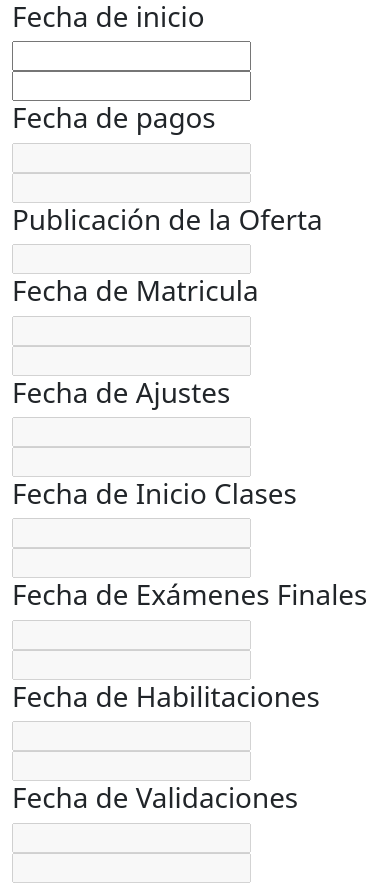
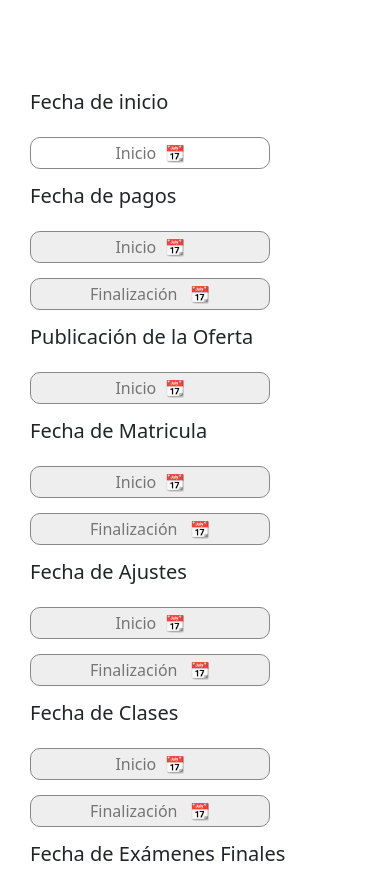
Before and after one commit to JoseMAGG/fabrica-front, a React (Vite) app: page /menu-vicedecano/menu-fechas-semestrales in a window 390 px wide. Shown: the top 885 px of the page. Built offline with nearby package versions, Linux system fonts and the light colour scheme.

Commit message:
Calendario generado, aplicados estilos y conexión con endpoint aunque falta integración con el back (poner la url)

```diff
--- a/src/components/DatePickers.jsx
+++ b/src/components/DatePickers.jsx
@@ -14,7 +14,6 @@ export const DatePickers = (props) => {
     if(props.currentValue?.startDate && props.currentValue?.endDate){
       setStartDate(props.currentValue?.startDate )
       setEndDate(props.currentValue?.endDate)
-
     }
 
 
@@ -27,7 +26,14 @@ export const DatePickers = (props) => {
         startDate: new Date(startDate),
         endDate: new Date(endDate),
       };
-          props.setFecha(newDate)
+        props.setFecha(newDate)
+    }
+    if(props.visible === false){
+      const newDate = {
+        startDate: startDate? new Date(startDate): null,
+        endDate: startDate? new Date(startDate): null,
+      };
+      props.setFecha(newDate)
     }
 
   }, [ startDate, endDate]);
@@ -47,12 +53,14 @@ export const DatePickers = (props) => {
     <>
       <section className='picker'>
         <div className='title'>
-        <h1>{props.title}</h1>
+        <h5>{props.title}</h5>
         </div>
-        <DatePicker  disabled={props.activado} selected={startDate}  dateFormat={'dd/MM/yyyy'} selectsStart onChange={(date) => setStartDate(date)} />
+        <div className='pickers'>
+          <DatePicker className='datapicker' disabled={props.activado} selected={startDate}  dateFormat={'dd/MM/yyyy'} selectsStart onChange={(date) => setStartDate(date)}  placeholderText='Inicio  📆'/>
 
-        {props.visible ? <DatePicker disabled={props.activado} selected={endDate}  dateFormat={'dd/MM/yyyy'} selectsEnd minDate={startDate} onChange={(date) => setEndDate(date)} /> : '' }
+        {props.visible ? <DatePicker disabled={props.activado} selected={endDate}  dateFormat={'dd/MM/yyyy'} selectsEnd minDate={startDate} onChange={(date) => setEndDate(date)} placeholderText='Finalización   📆'/> : '' }
 
+        </div>
       </section>
     </>
   );
--- /dev/null
+++ b/src/vicedecano/css/fechasvicedecano.css
@@ -0,0 +1,66 @@
+.container{
+  min-height: 100vh;
+  width: 100%;
+  align-items: center;
+  padding: 40px 0;
+}
+
+.subcontainer{
+  border: 2px solid #222;
+  border-radius: 10px;
+  padding: 50px 30px;
+  display: flex;
+  flex-direction: column;
+  gap: 15px;
+}
+
+.subcontainer section{
+  display: grid;
+  grid-template-columns: 1fr 2fr;
+  gap: 15px;
+}
+
+.subcontainer section input{
+  width: min(240px, 100%);
+  border: 1px solid #888;
+  border-radius: 10px;
+  padding: 3px 10px ;
+  text-align: center;
+}
+
+.subcontainer section input:focus{
+  outline: none;
+  border: 1px solid #000;
+}
+
+.subcontainer section input:disabled{
+  background-color: #eee;
+  cursor: not-allowed;
+}
+
+.subcontainer section .pickers{
+ display: flex;
+}
+
+@media screen and (max-width: 1010px){
+  .subcontainer section{
+    grid-template-columns: 2fr;
+  }
+  .subcontainer section .pickers{
+    gap: 15px;
+  }
+}
+
+@media screen and (max-width: 530px){
+  .subcontainer section{
+    grid-template-columns: 1fr;
+  }
+  .subcontainer section .pickers{
+    flex-direction: column;
+    gap: 15px;
+  }
+  .subcontainer{
+    border: none;
+    margin: 0 auto;
+  }
+}
--- a/src/vicedecano/pages/AgregarFecha.jsx
+++ b/src/vicedecano/pages/AgregarFecha.jsx
@@ -1,8 +1,9 @@
-import React, { useContext } from 'react'
+import React, { useContext, useEffect, useState } from 'react'
 import { DatePickers } from "../../Components/DatePickers"
 import { DateContext } from '../../context/DateContext';
 import moment from 'moment';
 import { NavButtons } from '../../components/NavButtons';
+import '../css/fechasvicedecano.css'
 
 
 export function AgregarFecha(props) {
@@ -36,58 +37,67 @@ export function AgregarFecha(props) {
     const fechas = {
       fecha_inicio: {startDate: moment(fechaInicio.startDate).format('DD/MM/YYYY'), endDate: moment(fechaInicio.endDate).format('DD/MM/YYYY')},
       fecha_pago: {startDate: moment(fechaPago.startDate).format('DD/MM/YYYY'), endDate: moment(fechaPago.endDate).format('DD/MM/YYYY')},
-      fecha_oferta: {startDate: moment(fechaOferta.startDate).format('DD/MM/YYYY')},
+      fecha_oferta: {startDate: moment(fechaOferta.startDate).format('DD/MM/YYYY'), endDate: moment(fechaOferta.endDate).format('DD/MM/YYYY')},
       fecha_matricula: {startDate: moment(fechaMatricula.startDate).format('DD/MM/YYYY'), endDate: moment(fechaMatricula.endDate).format('DD/MM/YYYY')},
       fecha_ajustes: {startDate: moment(fechaAjustes.startDate).format('DD/MM/YYYY'), endDate: moment(fechaAjustes.endDate).format('DD/MM/YYYY')},
+      fecha_clases: {startDate: moment(fechaClases.startDate).format('DD/MM/YYYY'), endDate: moment(fechaClases.endDate).format('DD/MM/YYYY')},
       fecha_finales: {startDate: moment(fechaFinales.startDate).format('DD/MM/YYYY'), endDate: moment(fechaFinales.endDate).format('DD/MM/YYYY')},
       fecha_habilitaciones: {startDate: moment(fechaHabilitaciones.startDate).format('DD/MM/YYYY'), endDate: moment(fechaHabilitaciones.endDate).format('DD/MM/YYYY')},
+      fecha_validaciones: {startDate: moment(fechaValidaciones.startDate).format('DD/MM/YYYY'), endDate: moment(fechaValidaciones.endDate).format('DD/MM/YYYY')},
       fecha_cierre_notas: {startDate: moment(fechaCierreNotas.startDate).format('DD/MM/YYYY'), endDate: moment(fechaCierreNotas.endDate).format('DD/MM/YYYY')},
+      fecha_terminacion: {startDate: moment(fechaTerminacion.startDate).format('DD/MM/YYYY'), endDate: moment(fechaTerminacion.endDate).format('DD/MM/YYYY')},
     }
 
 
     const handleGenerate = () => {
-      setFechaPago({startDate: moment(moment(fechaInicio.startDate).add(31, 'days'),'DD/MM/YYYY').toDate(), endDate: moment(moment(moment(fechaInicio.startDate).add(31, 'days')).add(7, 'days') ,'DD/MM/YYYY').toDate()})
-      setFechaOferta({startDate: moment(moment(fechaInicio.startDate).add(10, 'days'),'DD/MM/YYYY').toDate()})
-      setFechaMatricula({startDate: moment('17/04/2023','DD/MM/YYYY').toDate(), endDate: moment('29/04/2023','DD/MM/YYYY').toDate()})
-      setFechaAjustes({startDate: moment('17/04/2023','DD/MM/YYYY').toDate(), endDate: moment('29/04/2023','DD/MM/YYYY').toDate()})
-      setFechaFinales({startDate: moment('17/04/2023','DD/MM/YYYY').toDate(), endDate: moment('29/04/2023','DD/MM/YYYY').toDate()})
-      setFechaHabilitaciones({startDate: moment('17/04/2023','DD/MM/YYYY').toDate(), endDate: moment('29/04/2023','DD/MM/YYYY').toDate()})
-      setFechaCierreNotas({startDate: moment('17/04/2023','DD/MM/YYYY').toDate(), endDate: moment('29/04/2023','DD/MM/YYYY').toDate()})
-      setFechaClases({startDate: moment('17/04/2023','DD/MM/YYYY').toDate(), endDate: moment('29/04/2023','DD/MM/YYYY').toDate()})
-      setFechaValidaciones({startDate: moment('17/04/2023','DD/MM/YYYY').toDate(), endDate: moment('29/04/2023','DD/MM/YYYY').toDate()})
-      setFechaTerminacion({startDate: moment('17/04/2023','DD/MM/YYYY').toDate(), endDate: moment('29/04/2023','DD/MM/YYYY').toDate()})
+      if(fechaInicio.startDate !== null){
+        setFechaPago({startDate: moment(moment(fechaInicio.startDate),'DD/MM/YYYY').toDate(), endDate: moment(moment(moment(fechaInicio.startDate).add(1, 'month')) ,'DD/MM/YYYY').toDate()})
+        setFechaOferta({startDate: moment(moment(fechaInicio.startDate).add(2, 'weeks').add(1, 'months'),'DD/MM/YYYY').toDate(), endDate: moment(moment(fechaInicio.startDate).add(1, 'months').add(2, 'weeks'),'DD/MM/YYYY').toDate()})
+        setFechaMatricula({startDate: moment(moment(fechaInicio.startDate).add(2, 'days').add(2, 'weeks').add(1, 'month'),'DD/MM/YYYY').toDate(), endDate: moment(moment(fechaInicio.startDate).add(3, 'days').add(2, 'weeks').add(1, 'month'),'DD/MM/YYYY').toDate()})
+        setFechaAjustes({startDate: moment(moment(fechaInicio.startDate).add(3, 'weeks').add(2, 'month'),'DD/MM/YYYY').toDate(), endDate: moment(moment(fechaInicio.startDate).add(3, 'months'),'DD/MM/YYYY').toDate()})
+        setFechaClases({startDate: moment(moment(fechaInicio.startDate).add(1, 'week').add(3, 'months'),'DD/MM/YYYY').toDate(), endDate: moment(moment(fechaInicio.startDate).add(4, "days").add(3, 'months').add(17, 'weeks'),'DD/MM/YYYY').toDate()})
+        setFechaFinales({startDate: moment(moment(fechaInicio.startDate).add(3, 'months').add(18, 'weeks'),'DD/MM/YYYY').toDate(), endDate: moment(moment(fechaInicio.startDate).add(3, 'months').add(19, 'weeks'),'DD/MM/YYYY').toDate()})
+        setFechaHabilitaciones({startDate: moment(moment(fechaInicio.startDate).add(2, 'days').add(19, 'weeks').add(3, 'months'),'DD/MM/YYYY').toDate(), endDate: moment(moment(fechaInicio.startDate).add(20, 'weeks').add(3, 'months'),'DD/MM/YYYY').toDate()})
+        setFechaValidaciones({startDate: moment(moment(fechaInicio.startDate).add(2, 'days').add(2, 'weeks').add(1, 'month'),'DD/MM/YYYY').toDate(), endDate: moment(moment(fechaInicio.startDate).add(2, 'days').add(19, 'weeks').add(3, 'months'),'DD/MM/YYYY').toDate()})
+        setFechaCierreNotas({startDate: moment(moment(fechaInicio.startDate).add(2, 'days').add(19, 'weeks').add(3, 'months'),'DD/MM/YYYY').toDate(), endDate: moment(moment(fechaInicio.startDate).add(20, 'weeks').add(3, 'months'),'DD/MM/YYYY').toDate()})
+        setFechaTerminacion({startDate: moment(moment(fechaHabilitaciones.endDate).add(3, 'days'),'DD/MM/YYYY').toDate(), endDate: moment(moment(fechaHabilitaciones.endDate).add(3, 'days'),'DD/MM/YYYY').toDate()})
+      }else{
+        alert('Debe seleccionar una fecha de inicio')
+      }
     }
 
-    const handleSubmit = () =>{
-      console.log(fechas)
-      //Enviar las fechas al backend haciendo todas las validaciones...
+    const handleSubmit = async () =>{
+      console.log(fechas);
+      // try {
+      //   const response = await axios.post('http://url../api/calendarios/save', fechas);
+      //   console.log(response.data);
+      // } catch (error) {
+      //   console.error(error);
+      // }
     }
 
-    let activado = true
-    if(fechaInicio != '' && fechaInicio != undefined){
-      activado = false
-    }
-    else{
-      activado = true
-    }
-
-
+    const [activado, setActivado] = useState(true)
+    useEffect(() => {
+      setActivado(fechaInicio.startDate === null)
+    }, [fechaInicio])
 
   return (
     <>
       <div className='container'>
-      <DatePickers currentValue={fechaInicio}   title="Fecha de inicio"     visible={true} setFecha={setFechaInicio} />
+        <div className='subcontainer'>
+          <DatePickers currentValue={fechaInicio} title="Fecha de inicio"       visible={false} setFecha={setFechaInicio} />
           <DatePickers activado={activado}  currentValue={fechaPago}            visible={true}  title="Fecha de pagos"            setFecha={setFechaPago} />
           <DatePickers activado={activado}  currentValue={fechaOferta}          visible={false}  title="Publicación de la Oferta"  setFecha={setFechaOferta} />
           <DatePickers activado={activado}  currentValue={fechaMatricula}       visible={true}  title="Fecha de Matricula"        setFecha={setFechaMatricula} />
           <DatePickers activado={activado}  currentValue={fechaAjustes}         visible={true}  title="Fecha de Ajustes"          setFecha={setFechaAjustes} />
-      <DatePickers activado={activado}  currentValue={fechaClases}          visible={true}  title="Fecha de Inicio Clases"          setFecha={setFechaClases} />
+          <DatePickers activado={activado}  currentValue={fechaClases}          visible={true}  title="Fecha de Clases"          setFecha={setFechaClases} />
           <DatePickers activado={activado}  currentValue={fechaFinales}         visible={true}  title="Fecha de Exámenes Finales" setFecha={setFechaFinales} />
           <DatePickers activado={activado}  currentValue={fechaHabilitaciones}  visible={true}  title="Fecha de Habilitaciones"   setFecha={setFechaHabilitaciones} />
           <DatePickers activado={activado}  currentValue={fechaValidaciones}    visible={true}        title="Fecha de Validaciones"          setFecha={setFechaValidaciones} />
           <DatePickers activado={activado}  currentValue={fechaCierreNotas}     visible={true}  title="Fecha de Cierre de Notas"  setFecha={setFechaCierreNotas} />
           <DatePickers activado={activado}  currentValue={fechaTerminacion}     visible={false}      title="Fecha de Terminacion Oficial"          setFecha={setFechaTerminacion} />
-      <NavButtons onSubmit={handleSubmit} onGenerate={handleGenerate} showGenerate={true}/>
+        </div>
+        <NavButtons  onSubmit={handleSubmit} onGenerate={handleGenerate}       showGenerate={true}/>
         {/* <button onClick={handleGenerate}>Generar</button>
         <button onClick={handleSubmit}>Enviar</button> */}
       </div>
--- a/src/vicedecano/pages/ModificarFecha.jsx
+++ b/src/vicedecano/pages/ModificarFecha.jsx
@@ -69,9 +69,9 @@ export function Modificar() {
     return (
       <>
         <div className='container'>
-        <DatePickers currentValue={fechaInicio}   title="Fecha de inicio"     visible={true} setFecha={setFechaInicio} />
+        <DatePickers currentValue={fechaInicio}   title="Fecha de inicio"     visible={false} setFecha={setFechaInicio} />
         <DatePickers   currentValue={fechaPago}            visible={true}  title="Fecha de pagos"            setFecha={setFechaPago} />
-        <DatePickers   currentValue={fechaOferta}          visible={false}  title="Publicación de la Oferta"  setFecha={setFechaOferta} />
+        <DatePickers   currentValue={fechaOferta}          visible={true}  title="Publicación de la Oferta"  setFecha={setFechaOferta} />
         <DatePickers   currentValue={fechaMatricula}       visible={true}  title="Fecha de Matricula"        setFecha={setFechaMatricula} />
         <DatePickers   currentValue={fechaAjustes}         visible={true}  title="Fecha de Ajustes"          setFecha={setFechaAjustes} />
         <DatePickers   currentValue={fechaClases}          visible={true}  title="Fecha de Inicio Clases"          setFecha={setFechaClases} />
```
Also changed, not shown: 1 other file (tests, documents, lock files or other folders). Lines whose indentation alone changed are shown as unchanged.
